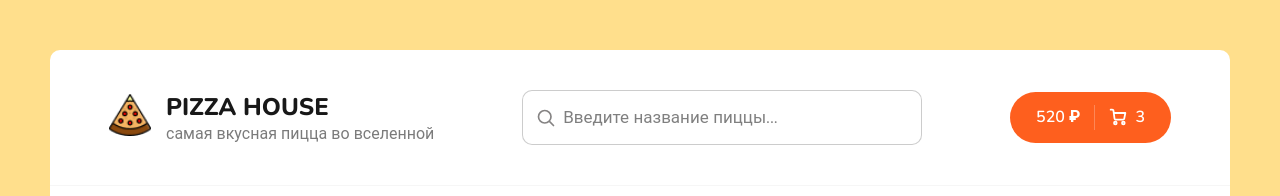
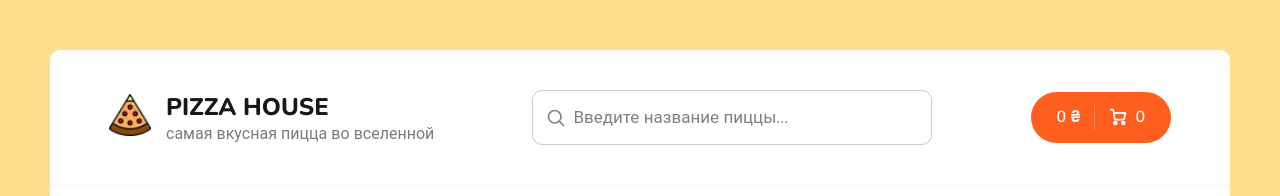
Before and after one commit to AbsolutOli/PizzaShop, a React (Create React App) app: page / in a window 1280 px wide. Shown: the top 196 px of the page. Built offline with nearby package versions, Linux system fonts and the light colour scheme; no server answers.

Commit message:
Added redux slice for cart and display total cost and ammount items

```diff
--- a/src/components/Header.jsx
+++ b/src/components/Header.jsx
@@ -1,4 +1,5 @@
 import { Link } from "react-router-dom";
+import { useSelector } from "react-redux";
 
 import Search from "./Search";
 import { SearchContext } from "../App";
@@ -8,7 +9,7 @@ import { useContext } from "react";
 
 function Header() {
   const { searchValue, setSearchValue } = useContext(SearchContext);
-
+  const { totalPrice, items } = useSelector((state) => state.cart);
   return (
     <div className="header">
       <div className="container">
@@ -29,7 +30,7 @@ function Header() {
         />
         <div className="header__cart">
           <Link to={"/cart"} className="button button--cart">
-            <span>520 ₽</span>
+            <span>{totalPrice} ₴</span>
             <div className="button__delimiter"></div>
             <svg
               width="18"
@@ -60,7 +61,7 @@ function Header() {
                 strokeLinejoin="round"
               />
             </svg>
-            <span>3</span>
+            <span>{items.length}</span>
           </Link>
         </div>
       </div>
--- /dev/null
+++ b/src/redux/slices/cartSlice.js
@@ -0,0 +1,26 @@
+import { createSlice } from "@reduxjs/toolkit"
+
+const initialState = {
+    totalPrice: 0,
+    items: []
+}
+
+const cartSlice = createSlice({
+    name: 'cart',
+    initialState,
+    reducers: {
+        addItem(state, action){
+            state.items.push(action.payload);
+        },
+        deleteItem(state, action){
+            state.items.filter((item)=>item!==action.payload);
+        },
+        clearCart(state){
+            state = [];
+        }
+    }
+})
+
+export const {addItem, deleteItem, clearCart} = cartSlice.actions;
+
+export default cartSlice.reducer;
--- a/src/redux/store.js
+++ b/src/redux/store.js
@@ -1,8 +1,10 @@
 import { configureStore } from "@reduxjs/toolkit";
 import filterSlice from "./slices/filterSlice";
+import cartSlice from './slices/cartSlice';
 
 export default configureStore({
     reducer: {
         filter: filterSlice,
+        cart: cartSlice,
     },
   })
```
